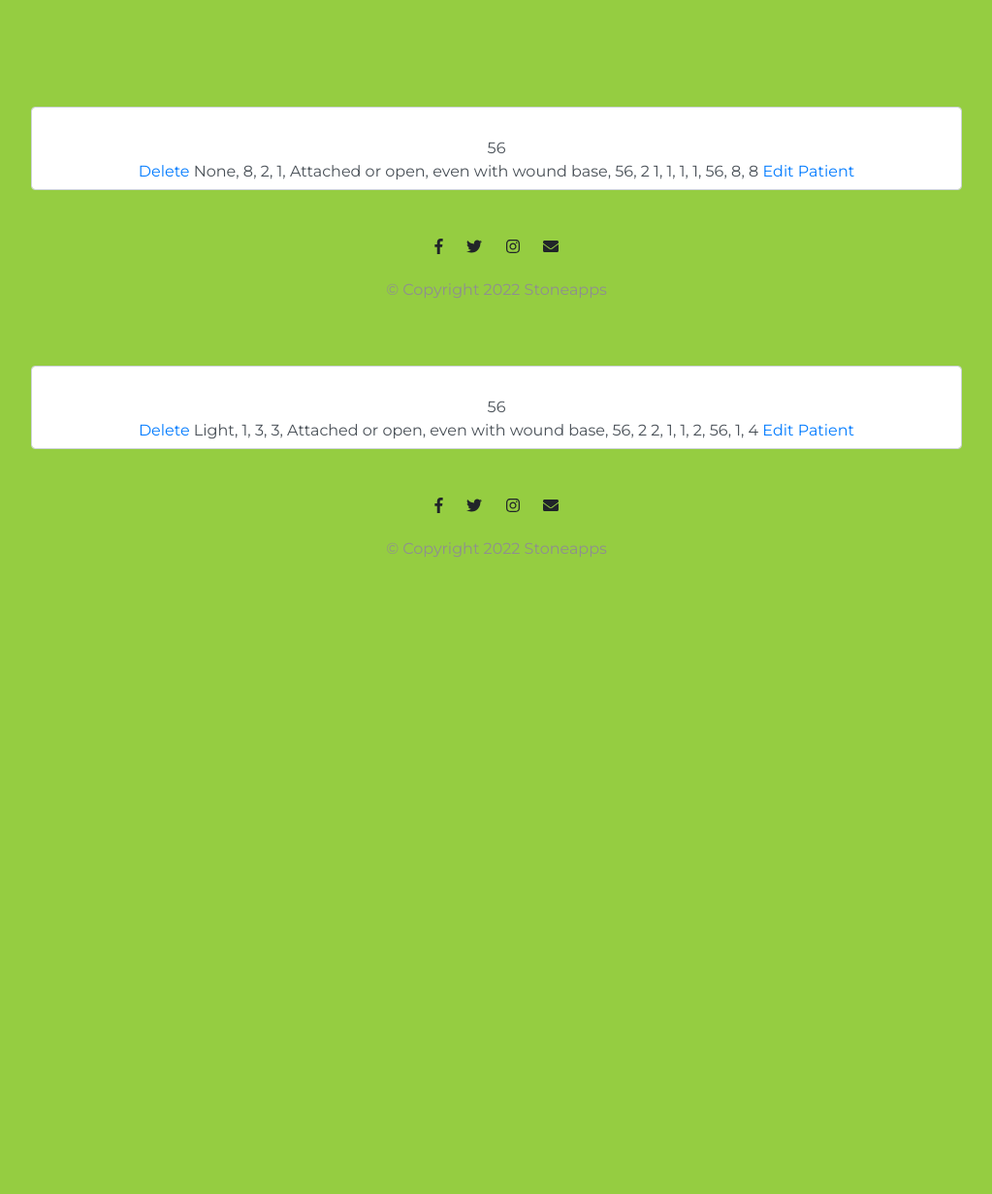
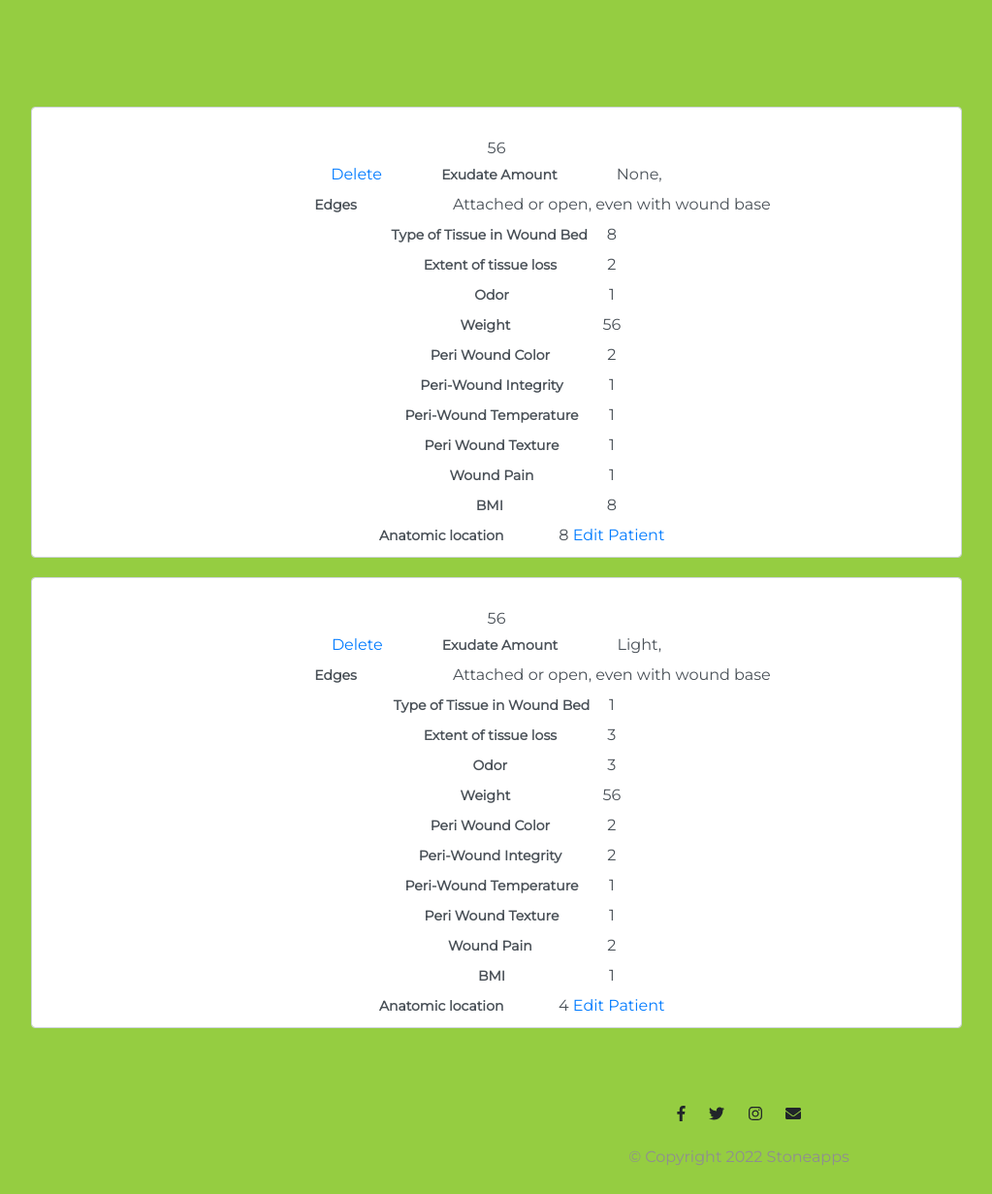
Before and after one commit to xnochalz/Complet_woundcare, a Flask app: page /all in a window 1280 px wide. Shown: the part 191-1422 px from the top of the page at 97% size, without its empty margins (128-1151 px from the left). Before the commit the page ends 766 px from the top, so only its background shows below. Run offline with Flask 2, Linux system fonts and the light colour scheme; data comes from the database, SQL or seed files in the repository; both versions use the stored data as it was after the commit; some libraries are stand-ins or nearby versions.

Commit message:
edited display all partients file

```diff
--- a/main.py
+++ b/main.py
@@ -184,8 +184,8 @@ def receive_data():
 @app.route('/secrets')
 @login_required
 def secrets():
-    name=(current_user.name)
-    return render_template("secrets.html", name=name)
+    print(current_user.username)
+    return render_template("login2.html", name=current_user.username)
 
 
 
@@ -236,6 +236,12 @@ def login():
 @app.route("/register-user", methods=["POST", "GET"])
 def register_data():
         if request.method == "POST":
+
+            if User.query.filter_by(email=request.form.get('email')).first():
+                # User already exists
+                flash("You've already signed up with that email, log in instead!")
+                return redirect(url_for('login'))
+
             hash_and_salted_password = generate_password_hash(
                 request.form.get('password'),
                 method='pbkdf2:sha256',
@@ -320,6 +326,27 @@ def delete():
     return redirect(url_for('home'))
 
 
+@app.route('/loginn', methods=["GET", "POST"])
+def loginn():
+    register_form = RegisterForm()
+    if request.method == "POST":
+        email = request.form.get('email')
+        password = request.form.get('password')
+
+        # Find user by email entered.
+        user = User.query.filter_by(email=email).first()
+
+        # Check stored password hash against entered password hashed.
+        if check_password_hash(user.password, password):
+            login_user(user)
+            return redirect(url_for('secrets'))
+
+    return render_template("login2.html", form=register_form)
+
+
+
+
+
 
 if __name__ == "__main__":
     app.run(debug=True, host='127.0.0.1', port=5000)
--- a/templates/all-patients.html
+++ b/templates/all-patients.html
@@ -9,15 +9,51 @@
 {% for wound in wounds %}
 
 <div class="container fluid col-md-9" >
-    <form>
+    <form >
         <div class="row ">
         <div class="col-md-12 form-control form-control-md">
+
             {{ wound.exudate_amount.label }} <br> {{ wound.weight}}<br>
      <a href="{{ url_for('delete', id=wounds.id) }}" class="button">Delete</a>
-            {{ wound.exudate_amount }}, {{wound.type_of_tissue}}, {{wound.tissue_loss}},
-            {{ wound.odor }}, {{ wound.edges }}, {{ wound.weight }}, {{ wound.peri_wound }}
-            {{wound.wound_integrity}}, {{wound.wound_temperature}}, {{wound.wound_texture}},
-            {{wound.wound_pain}}, {{wound.weight}}, {{wound.bmi}}, {{wound.anatomic_location}}
+
+                 <label for="Exudate" class="col-sm-3 col-form-label col-form-label-sm">Exudate Amount</label>
+            <a>{{ wound.exudate_amount }},</a> <br>
+
+            <label for="Edges" class="col-sm-3 col-form-label col-form-label-sm">Edges</label>
+            <a>{{ wound.edges }}</a> <br>
+            <label for="tissuetype" class="col-sm-3 col-form-label col-form-label-sm">Type of Tissue in Wound Bed</label>
+            <a>{{wound.type_of_tissue}}</a><br>
+
+            <label for="TissueLoss" class="col-sm-3 col-form-label col-form-label-sm">Extent of tissue loss</label>
+            <a>{{wound.tissue_loss}}</a><br>
+
+            <label for="Odor" class="col-sm-3 col-form-label col-form-label-sm">Odor</label>
+            <a>{{ wound.odor }} </a><br>
+
+            <label for="Weight" class="col-sm-3 col-form-label col-form-label-sm">Weight</label>
+            <a>{{ wound.weight }} </a><br>
+
+            <label for="PeriWound" class="col-sm-3 col-form-label col-form-label-sm">Peri Wound Color</label>
+            <a>{{ wound.peri_wound }}</a><br>
+
+            <label for="WoundIntegrity" class="col-sm-3 col-form-label col-form-label-sm">Peri-Wound Integrity</label>
+            <a>{{wound.wound_integrity}}</a><br>
+
+            <label for="WoundTemperature" class="col-sm-3 col-form-label col-form-label-sm">Peri-Wound Temperature</label>
+            <a>{{wound.wound_temperature}}</a><br>
+
+            <label for="WoundTexture" class="col-sm-3 col-form-label col-form-label-sm">Peri Wound Texture</label>
+            <a>{{wound.wound_texture}}</a><br>
+
+            <label for="WoundPain" class="col-sm-3 col-form-label col-form-label-sm">Wound Pain</label>
+            <a>{{wound.wound_pain}}</a><br>
+
+            <label for="BMI" class="col-sm-3 col-form-label col-form-label-sm">BMI</label>
+            <a>{{wound.bmi}}</a><br>
+
+            <label for="AnatomicLocation" class="col-sm-3 col-form-label col-form-label-sm">Anatomic location</label>
+            {{wound.anatomic_location}}
+
     <a href="{{ url_for('edit', id=wounds.id) }}" class="button">Edit Patient</a>
         </div>
 
@@ -40,7 +76,7 @@
     </form>
 
 
-{% include "footer.html"%}
+
 
     </div>
 
@@ -49,5 +85,13 @@
  {% endfor %}
 </div>
 
+<div style="
+    padding-top: 30px;
+    padding-bottom: 30px;
+    margin-left: 500px;
+    class="container-fluid bottom_page">
+    {% include "footer.html"%}
+</div>
+
 
 {% endblock %}
--- a/templates/login.html
+++ b/templates/login.html
@@ -31,7 +31,7 @@
 
 <!--    {{ use }}-->
 
-        <form class="" action="/login" method="post" novalidate>
+        <form class="" action="/login" method="post" >
 
 
 
--- a/templates/register2.html
+++ b/templates/register2.html
@@ -91,7 +91,7 @@
 
 {{ form.csrf_token }}
 <div class="form-group floating-label-form-group controls row">
-    <div class="col-sm-10 col-form-label col-form-label-sm">
+    <div class="col-sm-6 col-form-label col-form-label-sm">
         {{ form.email.label }}
         {% for err in form.email.errors %}
         <span style="color:red">{{ err }}</span>
```
Also changed, not shown: templates/register.html (+24 -15 lines), woundcare.db.
